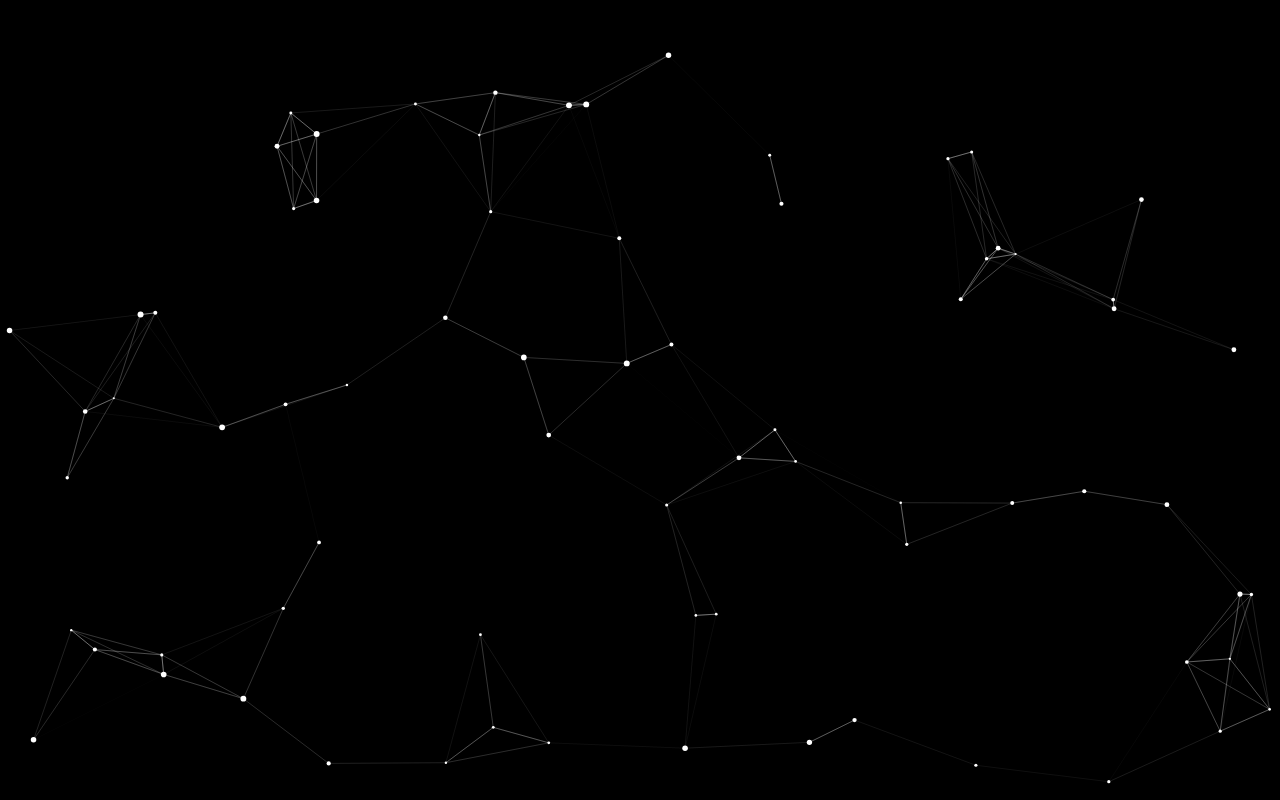
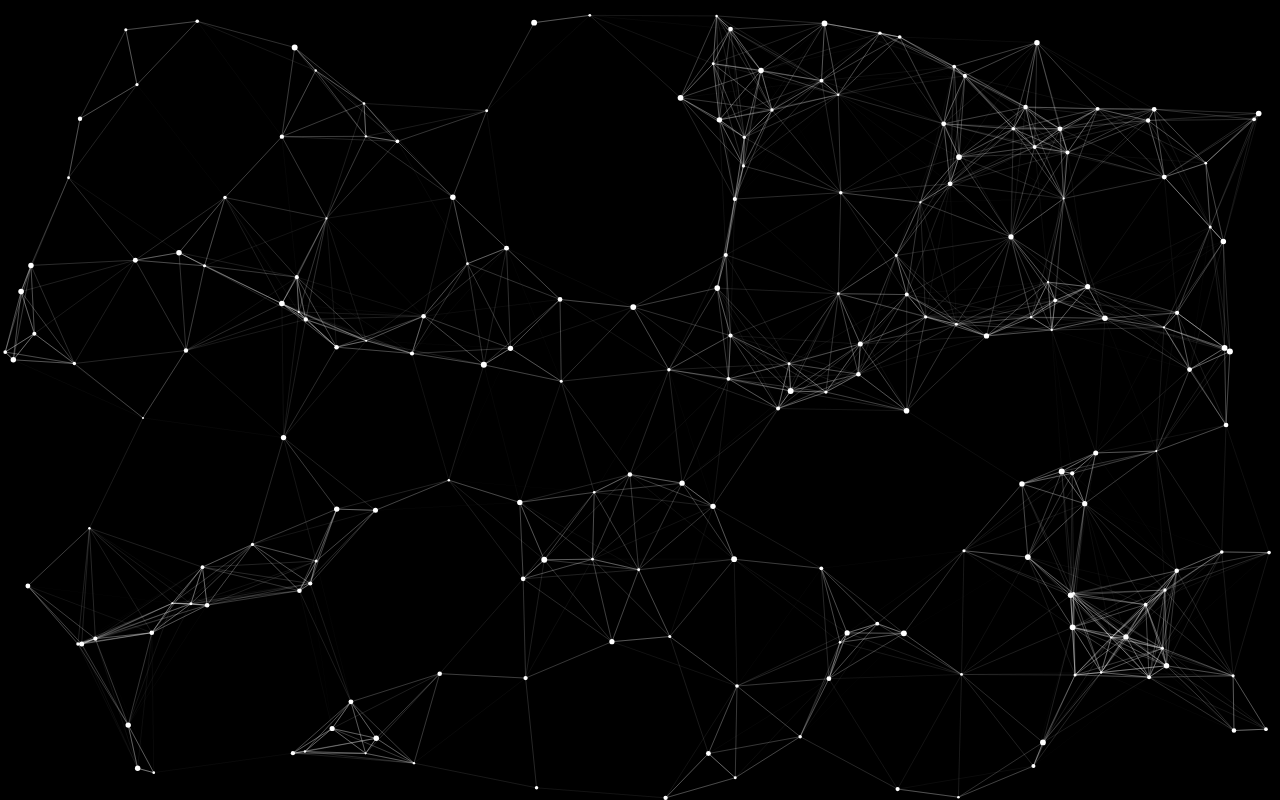
Before and after one commit to not-hype-pruduction/frontend-battlecodes, a React (Create React App) app: page / in a window 1280 px wide. Built offline with nearby package versions, Linux system fonts and the light colour scheme.

Commit message:
feat: update particles config

```diff
--- a/src/components/particles.js
+++ b/src/components/particles.js
@@ -70,7 +70,7 @@ const ParticlesComponent = (props) => {
           width: 1,
         },
         move: {
-            direction: 90, // Set the direction as a number (for example, 90 for moving upwards)
+            direction: "none", // Set the direction as a number (for example, 90 for moving upwards)
             enable: true,
             outModes: {
               default: "bounce", // Ensure 'default' is one of the valid OutMode values
@@ -83,7 +83,7 @@ const ParticlesComponent = (props) => {
           density: {
             enable: true,
           },
-          value: 150,
+          value: 400,
         },
         opacity: {
           value: 1.0,
```
